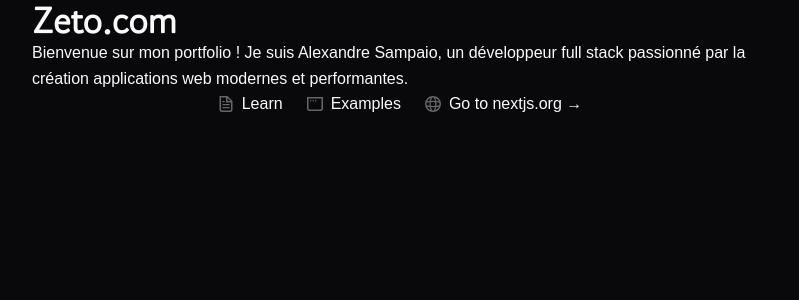
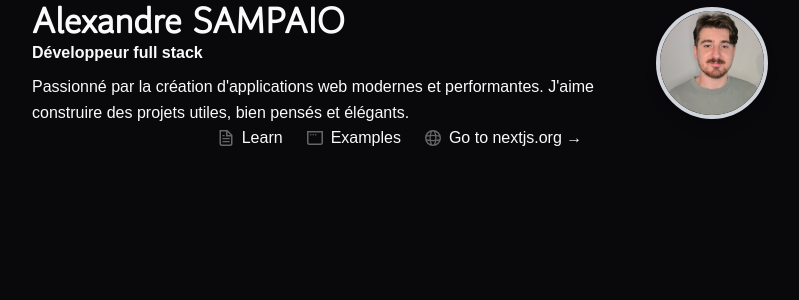
Before and after one commit to SAMPAIOAlexandre/portefolio-alex, a Next.js app: page / in a window 1280 px wide. Shown: the top 300 px of the page, without its empty margins (240-1039 px from the left). Built offline with nearby package versions, Linux system fonts and the light colour scheme; a web font is replaced by a local one.

Commit message:
feat: add hero section with profile photo and introduction

```diff
--- a/src/components/header.tsx
+++ b/src/components/header.tsx
@@ -1,19 +1,35 @@
 import { Title, Paragraph } from "@/components/typographie";
 import { Section } from "@/components/section";
-
+import Image from "next/image";
 
 import React from "react";
 
 export const Header: React.FC = () => {
   return (
     <header>
-      <Section>
-<Title as="h1">Zeto.com</Title>
-
-        <Paragraph>
-          <p>Bienvenue sur mon portfolio ! Je suis Alexandre Sampaio, un développeur full stack passionné par la création applications web modernes et performantes.</p>
-        </Paragraph>
+      <div>
+      <Section className="flex flex-row items-center justify-between gap-6  sm:flex-nowrap">
+        {/* Partie gauche : texte */}
+        <div className="max-w-xl text-left">
+          <Title as="h1">Alexandre SAMPAIO</Title>
+          <Paragraph>
+            <p><strong>Développeur full stack</strong></p>
+            <p className="mt-2">
+              Passionné par la création d&apos;applications web modernes et performantes.
+              J&apos;aime construire des projets utiles, bien pensés et élégants.
+            </p>
+          </Paragraph>
+        </div>
+        <div className="w-28 h-28 relative shrink-0">
+          <Image
+            src="/alex.jpg"
+            alt="photo alex"
+            fill
+            className="rounded-full object-cover border-4 border-gray-300 shadow-lg"
+          />
+        </div>
       </Section>
+      </div>
     </header>
   );
 };
```
Also changed, not shown: public/alex.jpg (added).
